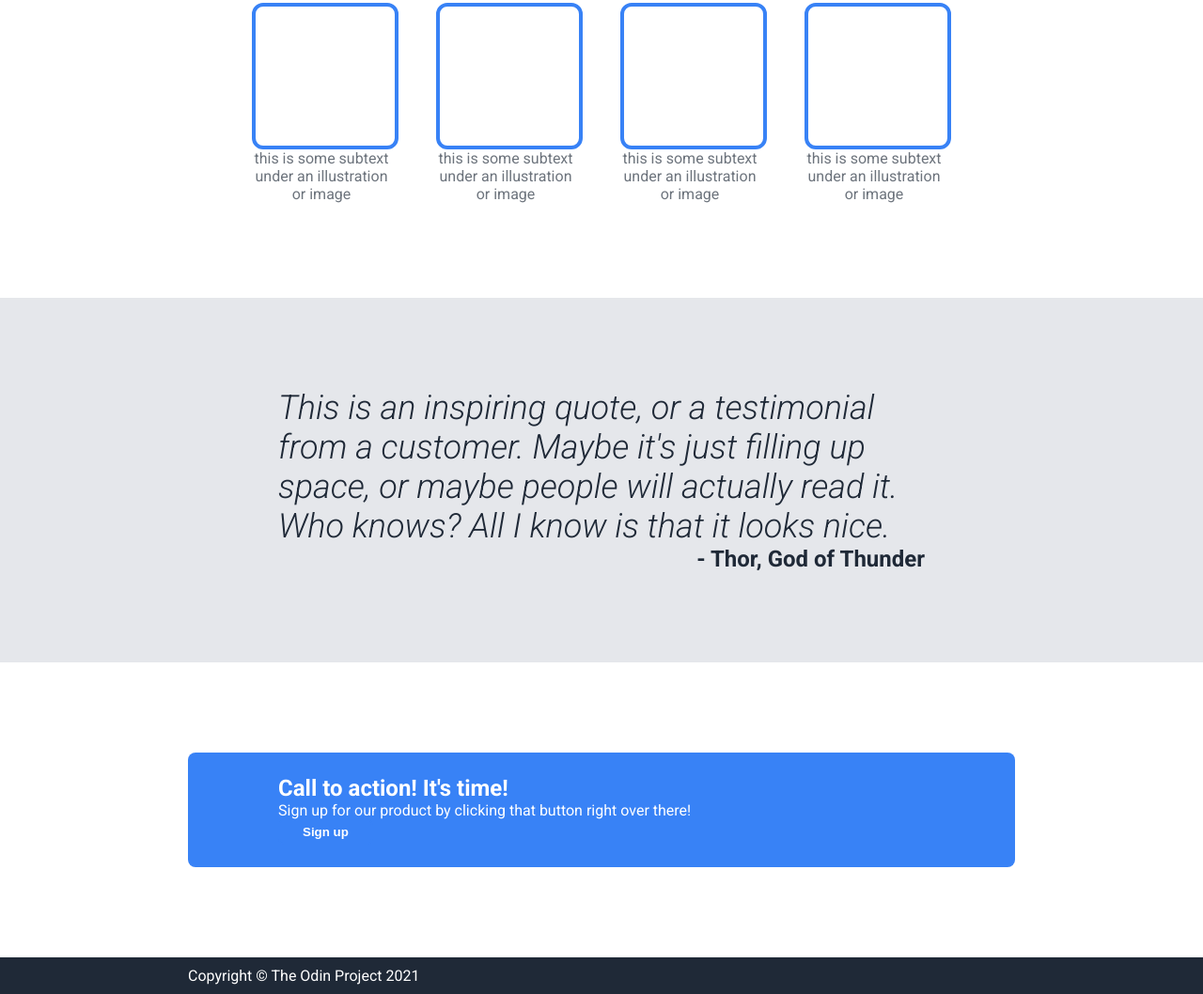
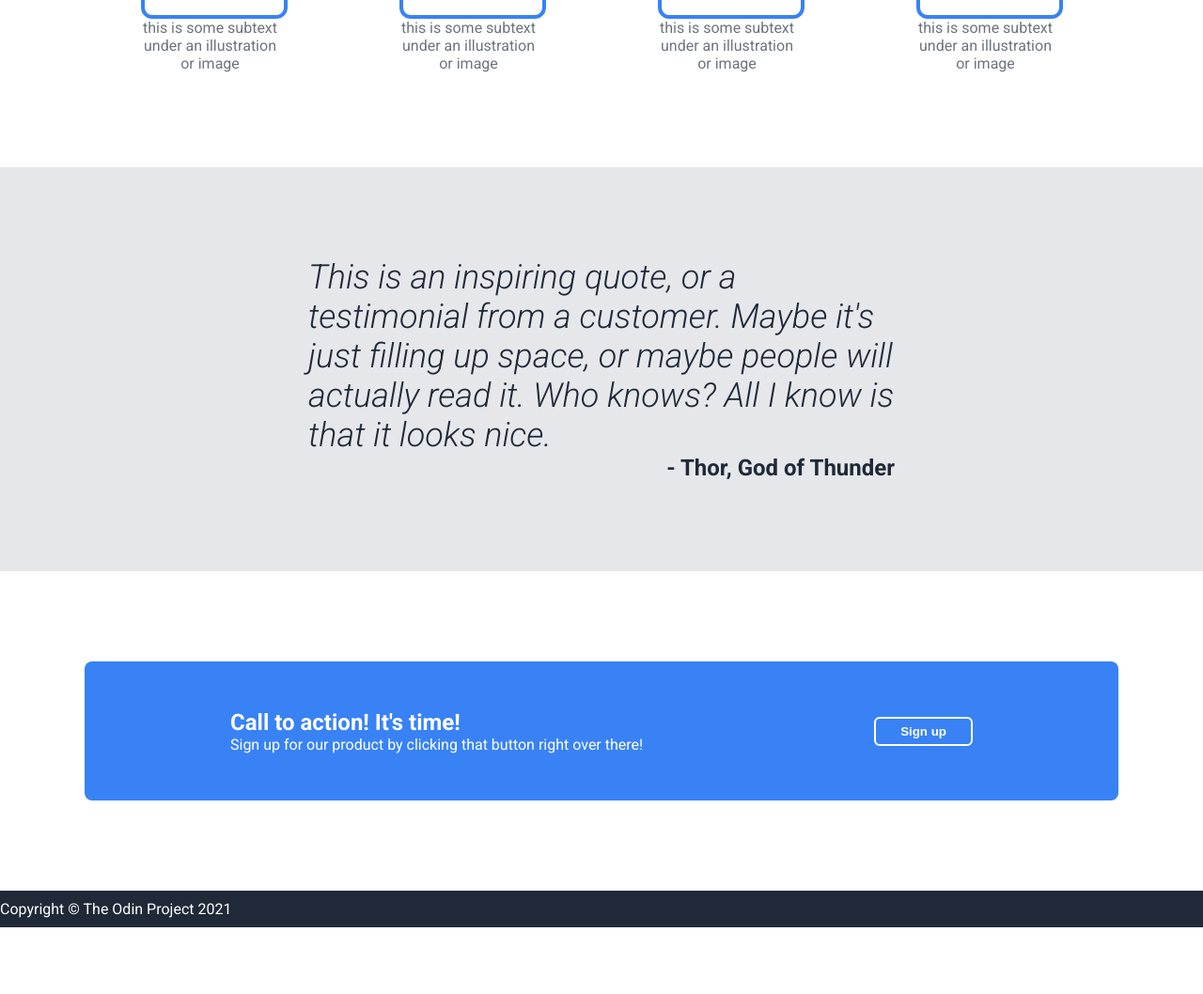
Before and after one commit to micaisafk/odin-fdn-landing, a plain HTML site: page index.html in a window 1280 px wide. Shown: the part 707-1765 px from the top of the page at 94% size. After the commit the page ends 1694 px from the top, so only its background shows below. Drawn offline with Linux system fonts and the light colour scheme.

Commit message:
update styling for buttons

```diff
--- a/style.css
+++ b/style.css
@@ -5,11 +5,17 @@ body {
 }
 
 header, .top, .info, .quote, footer {
-    padding: 10px 200px;
+    padding: 10px 0px;
 }
 
 header, .top, footer {
     background-color: #1F2937;
+}
+
+.container {
+    max-width: 1100px;
+    margin: 0 auto;
+    padding: 0 32px;
 }
 
 nav, p {
@@ -17,7 +23,7 @@ nav, p {
     color: #E5E7EB;
 }
 
-header {
+header > .container {
     display: flex;
     justify-content: space-between;
     align-items: center;
@@ -40,7 +46,7 @@ ul {
     font-size: 18px;
 }
 
-.top {
+.top > .container {
     display: flex;
     justify-content: space-between;
     align-items: center;
@@ -86,7 +92,7 @@ h2 {
 .images {
     display: flex;
     justify-content: space-around;
-    padding: 16px 48px 0px 48px;
+    /*padding: 16px 48px 0px 48px;*/
 }
 
 .border {
@@ -122,9 +128,18 @@ h2 {
 .cta {
     background-color: #3882F6;
     color: #fff;
-    margin: 96px 200px;
-    padding: 24px 96px;
+    margin: 96px auto;
+    padding: 32px auto;
     border-radius: 8px;
+    max-width: 1100px;
+    height: 148px;
+}
+
+.cta > .container {
+    display: flex;
+    justify-content: space-around;
+    align-items: center;
+    height: 148px;
 }
 
 h3 {
@@ -132,6 +147,11 @@ h3 {
     margin: 0;
 }
 
+.btn {
+    border: 2px solid #fff;
+    border-radius: 6px;
+}
+
 footer {
     color: #fff;
 }
```
